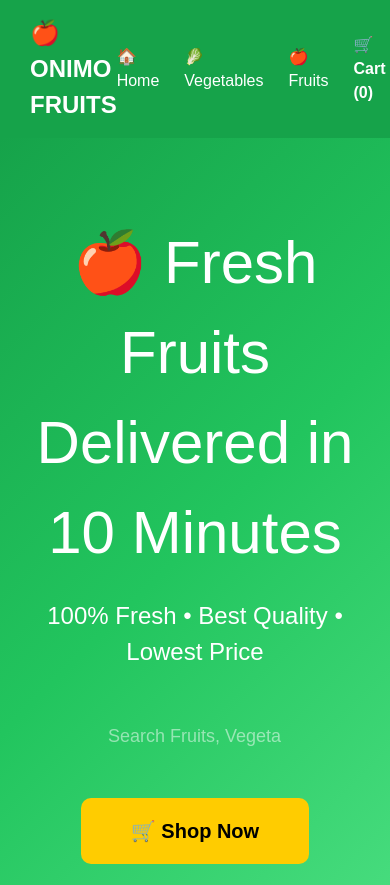
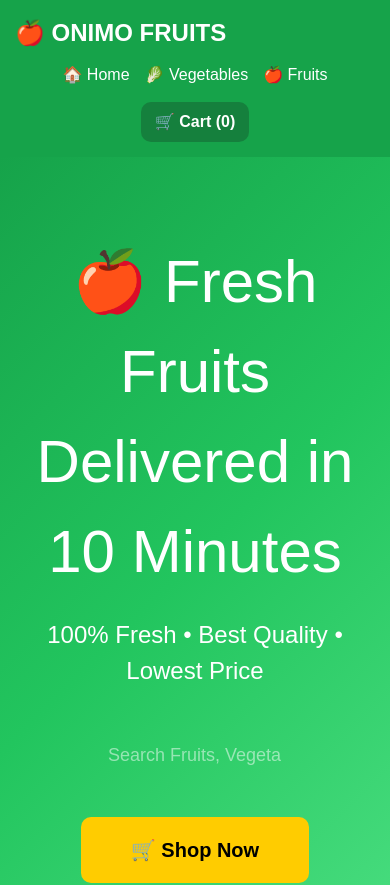
Before and after one commit to vikasRaj23/onimo-fruits, a Next.js app in the folder frontend/: page / in a window 390 px wide. Shown: the top 885 px of the page. Built offline with nearby package versions, Linux system fonts and the light colour scheme.

Commit message:
Mobile header and cart update

```diff
--- a/frontend/components/Header.tsx
+++ b/frontend/components/Header.tsx
@@ -16,10 +16,12 @@ export default function Header() {
       style={{
         background: "#16a34a",
         color: "white",
-        padding: "15px 30px",
+        padding: "15px",
         display: "flex",
         justifyContent: "space-between",
         alignItems: "center",
+        flexWrap: "wrap",
+        gap: "12px",
       }}
     >
       <Link
@@ -34,7 +36,15 @@ export default function Header() {
         🍎 ONIMO FRUITS
       </Link>
 
-      <div style={{ display: "flex", gap: "25px", alignItems: "center" }}>
+      <nav
+        style={{
+          display: "flex",
+          flexWrap: "wrap",
+          justifyContent: "center",
+          alignItems: "center",
+          gap: "15px",
+        }}
+      >
         <Link href="/" style={{ color: "white", textDecoration: "none" }}>
           🏠 Home
         </Link>
@@ -53,11 +63,14 @@ export default function Header() {
             color: "white",
             textDecoration: "none",
             fontWeight: "bold",
+            background: "#15803d",
+            padding: "8px 14px",
+            borderRadius: "10px",
           }}
         >
           🛒 Cart ({totalItems})
         </Link>
-      </div>
+      </nav>
     </header>
   );
 }
```
